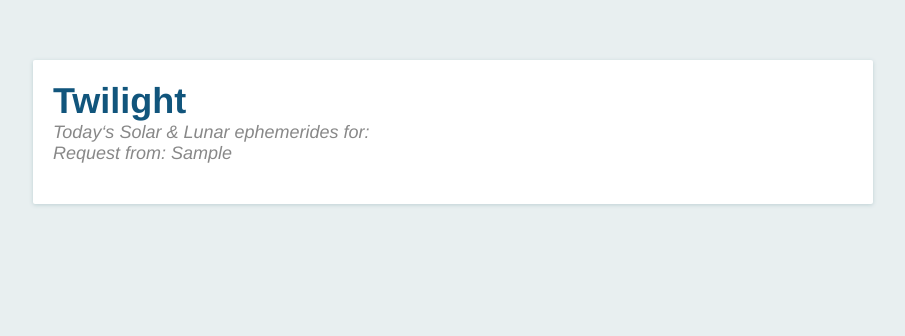
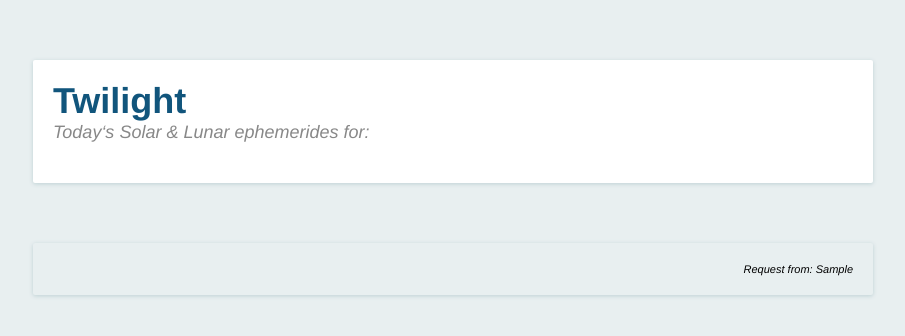
Before and after one commit to notveryleet/wsgi-twilight, a Python web app: template templates/layout.html in a window 1280 px wide. Shown: the top 336 px of the page, without its empty margins (187-1092 px from the left). Run offline with Jinja, Linux system fonts and the light colour scheme; the template is opened without the code that fills it: most values are stand-ins (such as "Sample title", 1, 10 or a date in 2020).

Commit message:
displays requesting ip address.

```diff
--- a/static/style.css
+++ b/static/style.css
@@ -4,6 +4,10 @@
 .box        { width: 800px; margin: 60px auto; padding: 20px;
               background: white; box-shadow: 0 1px 4px #BED1D4;
               border-radius: 2px; }
+.ip_box        { width: 800px; margin: 60px auto; padding: 20px;
+    background: #E8EFF0; box-shadow: 0 1px 4px #BED1D4;
+    border-radius: 2px; font-size: 11px; font-style: italic; text-align: right; }
+
 a           { color: #11557C; }
 h1, h2      { margin: 0; color: #11557C; }
 h1 a        { text-decoration: none; }
--- a/templates/layout.html
+++ b/templates/layout.html
@@ -16,9 +16,10 @@
     Greenwich Observatory: 51&deg; 28' 38"N 0&deg; 0' 0"</p>
     {% endif %}
 
+    {% block body %}{% endblock %}
+</div>
+<div class=ip_box>
     {% if ip != '' %}
     Request from: {{ip}}
     {% endif %}
-
-    {% block body %}{% endblock %}
 </div>
```
Also changed, not shown: 1 other file.
